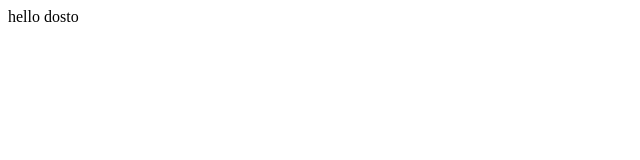
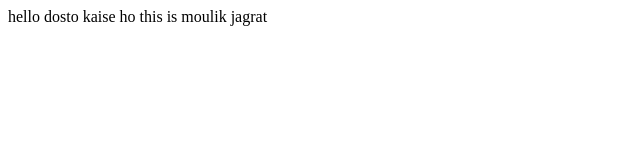
Before and after one commit to bytebymoulik/dergram, a plain HTML site: page index.html in a window 1280 px wide. Shown: the whole page, without its empty margins (0-640 px from the left). Drawn offline with Linux system fonts and the light colour scheme.

Commit message:
index.html

```diff
--- a/index.html
+++ b/index.html
@@ -6,6 +6,7 @@
     <title>Document</title>
 </head>
 <body>
-    hello dosto
+    hello dosto kaise ho
+    this is moulik jagrat
 </body>
 </html>
```
